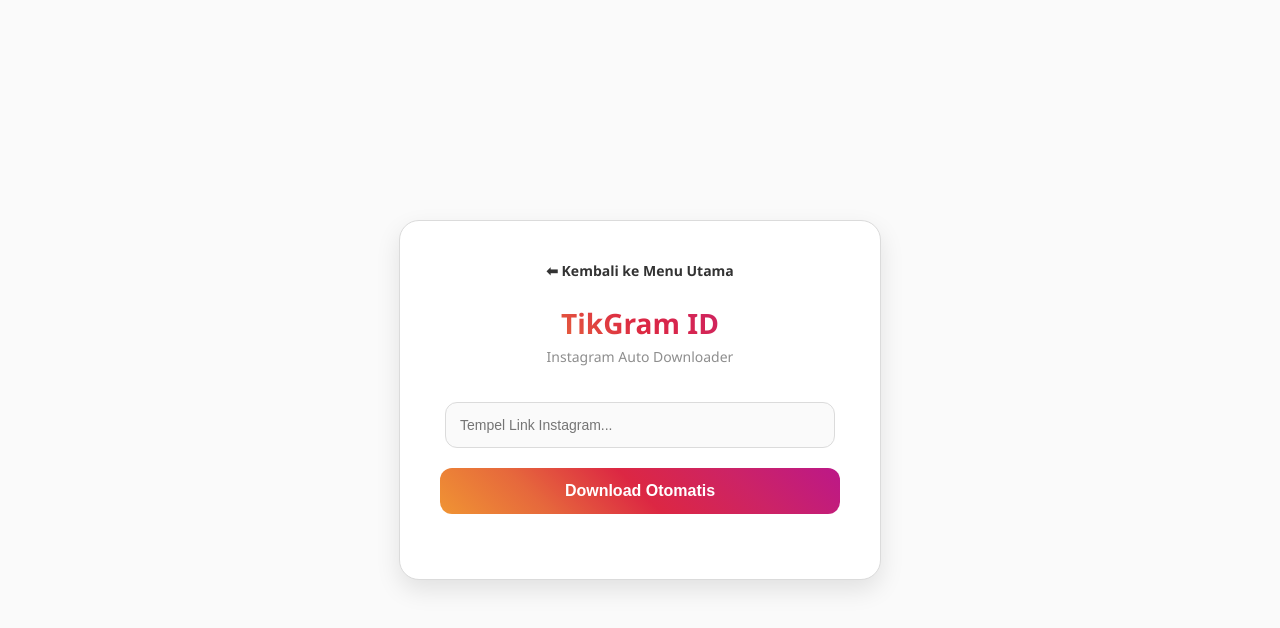
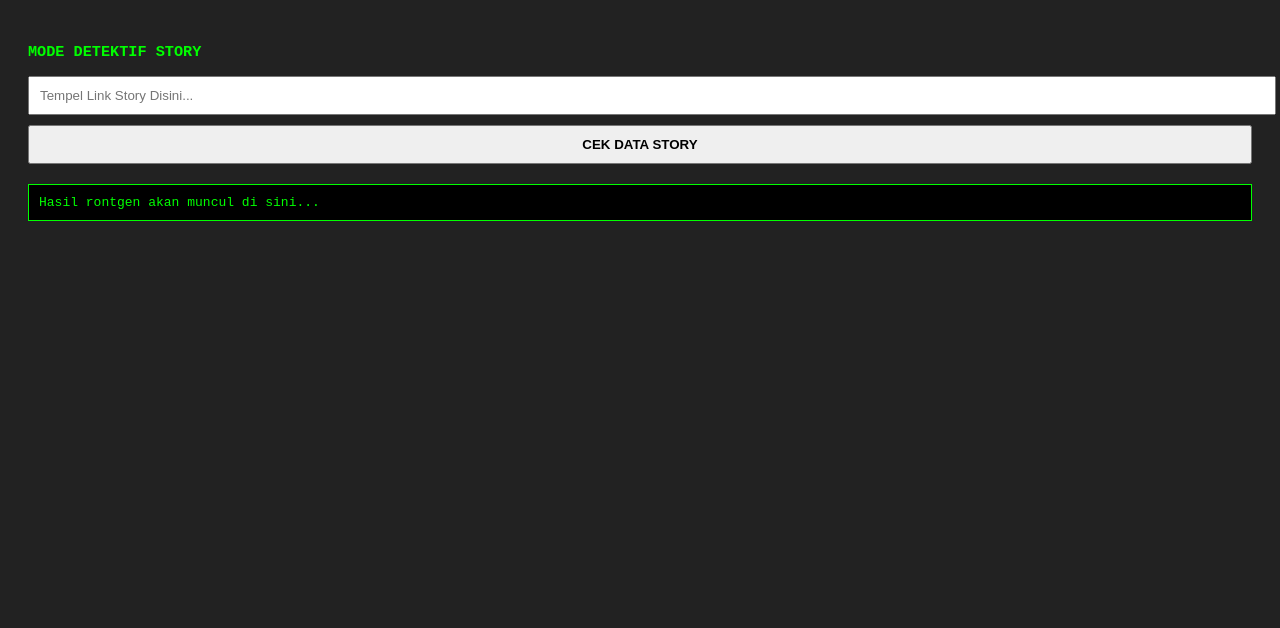
Before and after one commit to TikGramID/tikgramid.github.io, a plain HTML site: page instagram.html in a window 1280 px wide. Drawn offline with Linux system fonts and the light colour scheme.

Commit message:
Update instagram.html

```diff
--- a/instagram.html
+++ b/instagram.html
@@ -3,58 +3,46 @@
 <head>
     <meta charset="UTF-8">
     <meta name="viewport" content="width=device-width, initial-scale=1.0">
-    <title>TikGram ID - Download IG</title>
+    <title>Cek Story IG</title>
     <style>
-        body { font-family: 'Segoe UI', sans-serif; background-color: #fafafa; display: flex; justify-content: center; align-items: center; height: 100vh; margin: 0; }
-        .container { background: white; padding: 2.5rem; border-radius: 20px; box-shadow: 0 10px 25px rgba(0,0,0,0.1); width: 100%; max-width: 400px; text-align: center; border: 1px solid #dbdbdb; }
-        h2 { background: -webkit-linear-gradient(45deg, #f09433 0%, #e6683c 25%, #dc2743 50%, #cc2366 75%, #bc1888 100%); -webkit-background-clip: text; -webkit-text-fill-color: transparent; font-size: 28px; margin-bottom: 5px; }
-        p.subtitle { color: #8e8e8e; margin-top: 0; font-size: 14px; }
-        input { width: 90%; padding: 14px; margin-bottom: 20px; border: 1px solid #dbdbdb; border-radius: 12px; font-size: 14px; background-color: #fafafa; }
-        button { width: 100%; padding: 14px; background: linear-gradient(45deg, #f09433 0%, #e6683c 25%, #dc2743 50%, #cc2366 75%, #bc1888 100%); color: white; border: none; border-radius: 12px; font-size: 16px; cursor: pointer; font-weight: bold; transition: 0.3s; }
-        #result { margin-top: 25px; word-wrap: break-word; }
-        .btn-download { background: #0095f6; color: white; padding: 12px 25px; text-decoration: none; border-radius: 8px; display: inline-block; font-weight: bold; margin-top: 10px; }
-        .home-btn { display: block; margin-bottom: 20px; text-decoration: none; color: #333; font-weight: bold; font-size: 14px; }
+        body { font-family: monospace; padding: 20px; background: #222; color: #0f0; }
+        input { width: 100%; padding: 10px; margin-bottom: 10px; }
+        button { width: 100%; padding: 10px; font-weight: bold; cursor: pointer; }
+        #debug { white-space: pre-wrap; word-break: break-word; background: #000; padding: 10px; border: 1px solid #0f0; margin-top: 20px; }
     </style>
 </head>
 <body>
-<div class="container">
-    <a href="index.html" class="home-btn">⬅ Kembali ke Menu Utama</a>
-    <h2>TikGram ID</h2>
-    <p class="subtitle">Instagram Auto Downloader</p>
-    <br>
-    <input type="text" id="urlInput" placeholder="Tempel Link Instagram..." />
-    <button onclick="downloadInstagram()">Download Otomatis</button>
-    <div id="result"></div>
-</div>
+    <h3>MODE DETEKTIF STORY</h3>
+    <input type="text" id="urlInput" placeholder="Tempel Link Story Disini..." />
+    <button onclick="cekStory()">CEK DATA STORY</button>
+    <div id="debug">Hasil rontgen akan muncul di sini...</div>
+
 <script>
-    async function downloadInstagram() {
+    async function cekStory() {
         const inputUrl = document.getElementById('urlInput').value;
-        const resultDiv = document.getElementById('result');
-        if (!inputUrl) { alert("Harap masukkan link Instagram dulu!"); return; }
-        resultDiv.innerHTML = "Sedang mencari...";
+        const debugDiv = document.getElementById('debug');
+        debugDiv.innerHTML = "Sedang menyelidiki...";
+
         const apiKey = '7a8d839d0dmsh5e778a7aecdf8aep1e7922jsnca9a2ba4b602';
         const encodedUrl = encodeURIComponent(inputUrl);
+
         try {
+            // Kita coba pakai endpoint yang sama dulu
             const response = await fetch(`https://instagram-downloader-scraper-reels-igtv-posts-stories.p.rapidapi.com/scraper?url=${encodedUrl}`, {
-                method: 'GET', headers: { 'x-rapidapi-key': apiKey, 'x-rapidapi-host': 'instagram-downloader-scraper-reels-igtv-posts-stories.p.rapidapi.com' }
+                method: 'GET',
+                headers: {
+                    'x-rapidapi-key': apiKey,
+                    'x-rapidapi-host': 'instagram-downloader-scraper-reels-igtv-posts-stories.p.rapidapi.com'
+                }
             });
             const data = await response.json();
-            let videoUrl = "";
-            if (data.data && Array.isArray(data.data) && data.data.length > 0) videoUrl = data.data[0].media;
-            if (!videoUrl) {
-                if (data.result && data.result[0]) videoUrl = data.result[0].url;
-                else if (data.url) videoUrl = data.url;
-            }
 
-            if(videoUrl) {
-                // --- FITUR AUTO DOWNLOAD ---
-                resultDiv.innerHTML = `<p style="color:green; font-weight:bold;">Video Ditemukan! Membuka otomatis...</p><a href="${videoUrl}" target="_blank" class="btn-download">Klik jika tidak terbuka</a>`;
+            // TAMPILKAN SEMUA ISI PERUTNYA
+            debugDiv.innerHTML = JSON.stringify(data, null, 2);
 
-                // Perintah membuka link otomatis (Jeda 1 detik)
-                setTimeout(() => { window.location.href = videoUrl; }, 1000);
-
-            } else { resultDiv.innerHTML = `<p style="color:red;">Gagal. Pastikan akun tidak diprivate.</p>`; }
-        } catch (error) { resultDiv.innerHTML = `<p style="color:red;">Error: ${error.message}</p>`; }
+        } catch (error) {
+            debugDiv.innerHTML = "Error: " + error.message;
+        }
     }
 </script>
 </body>
```
